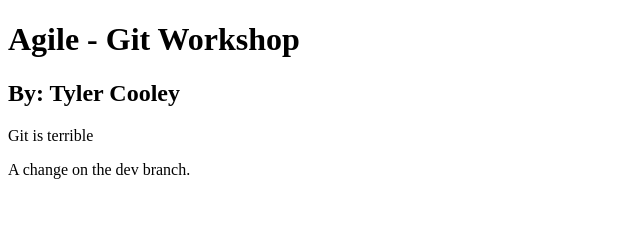
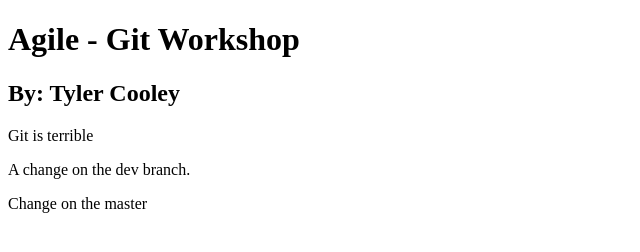
Before and after one commit to tcooley91/Example, a plain HTML site: page index.html in a window 1280 px wide. Shown: the whole page, without its empty margins (0-640 px from the left). Drawn offline with Linux system fonts and the light colour scheme.

Commit message:
Change on the master branch

```diff
--- a/index.html
+++ b/index.html
@@ -9,5 +9,6 @@
 		<h2>By: Tyler Cooley</h2>
 		<p>Git is terrible</p>
 		<p>A change on the dev branch.</p>
+		<p>Change on the master</p>
 	</body>
 </html>
```
